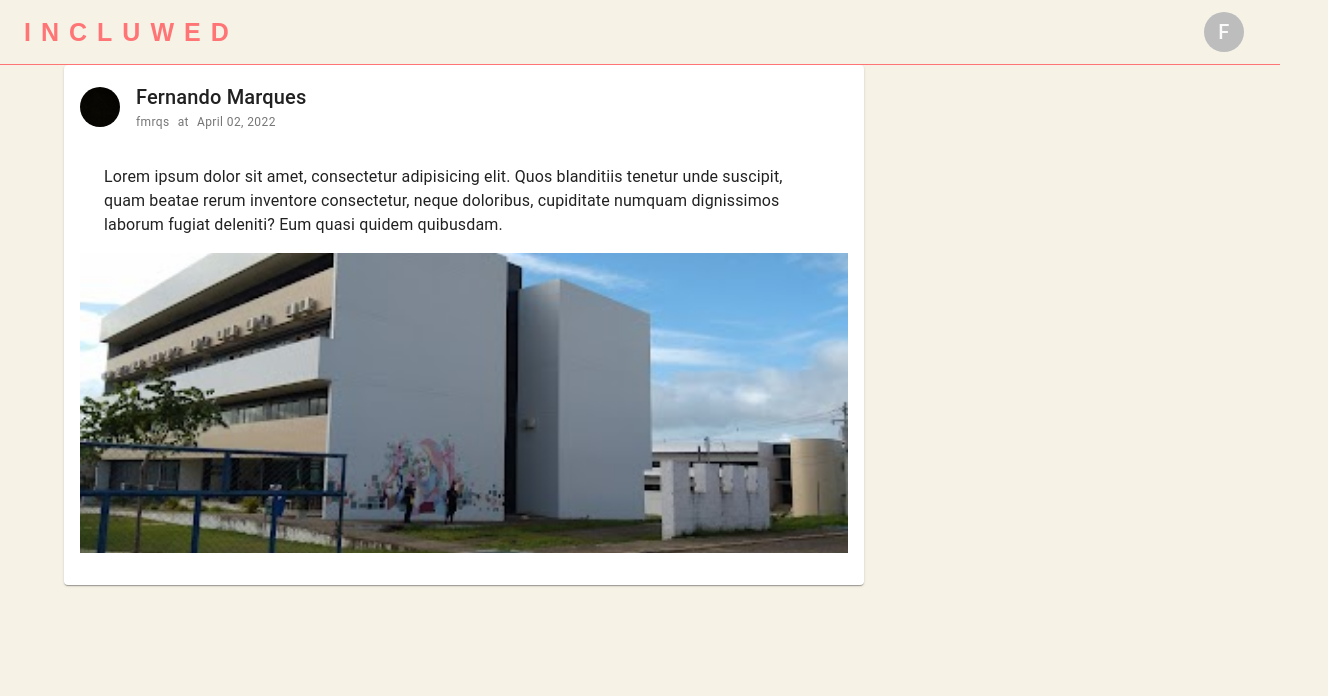
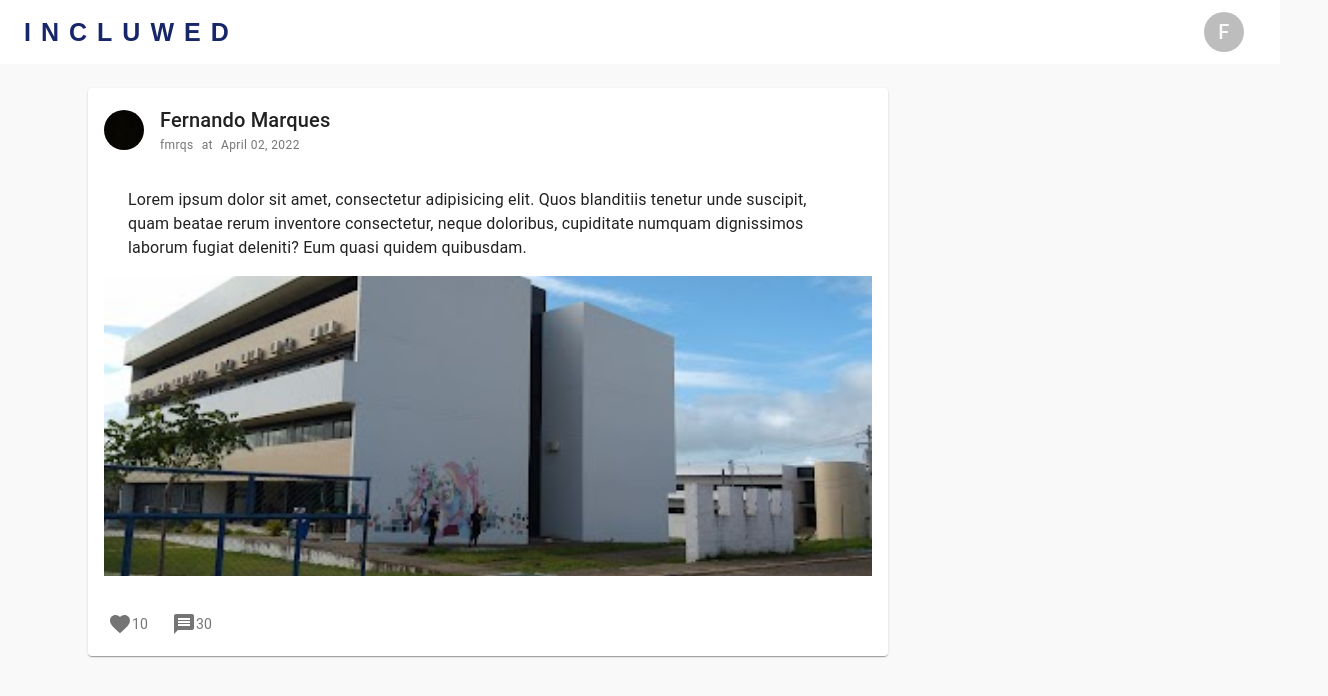
Before and after one commit to fmarqs/incluwed-frontend, a React (Create React App) app: page / in a window 1280 px wide. Shown: the top 696 px of the page, 1328 px wide, since content can reach past the window. Built offline with nearby package versions, Linux system fonts and the light colour scheme.

Commit message:
commit test

```diff
--- a/package.json
+++ b/package.json
@@ -6,16 +6,20 @@
     "@emotion/react": "^11.8.2",
     "@emotion/styled": "^11.8.1",
     "@material-ui/core": "^4.12.3",
+    "@material-ui/icons": "^4.11.3",
     "@mui/icons-material": "^5.5.1",
     "@mui/material": "^5.5.3",
-    "nth-check": "2.0.1",
     "@testing-library/jest-dom": "^5.16.3",
     "@testing-library/react": "^12.1.4",
     "@testing-library/user-event": "^13.5.0",
+    "axios": "^0.26.1",
+    "nth-check": "2.0.1",
     "react": "^18.0.0",
     "react-dom": "^18.0.0",
+    "react-redux": "^7.2.8",
     "react-scripts": "5.0.0",
     "react-tinder-card": "^1.4.5",
+    "redux": "^4.1.2",
     "web-vitals": "^2.1.4"
   },
   "scripts": {
--- a/src/components/PostCard/index.js
+++ b/src/components/PostCard/index.js
@@ -8,6 +8,9 @@ import CardMedia from "@material-ui/core/CardMedia";
 import CardActions from "@material-ui/core/CardActions";
 import Typography from "@material-ui/core/Typography";
 import Avatar from "@material-ui/core/Avatar";
+import FavoriteIcon from "@material-ui/icons/Favorite";
+import MessageIcon from "@material-ui/icons/Message";
+import IconButton from "@material-ui/core/IconButton";
 
 const useStyles = makeStyles((theme) => ({
   caption: {
@@ -23,7 +26,7 @@ const useStyles = makeStyles((theme) => ({
     widht: "100%",
     maxWidht: "100%",
     margin: "0 auto",
-  },
+  }
 }));
 
 function PostCard({ post }) {
@@ -54,7 +57,20 @@ function PostCard({ post }) {
         </Typography>
         <CardMedia component="img" alt="image post" height="300" image={post.image} />
       </CardContent>
-      <CardActions></CardActions>
+      <CardActions disableSpacing>
+        <IconButton arial-label="like">
+          <FavoriteIcon/>
+          <Typography style={{cursor:"pointer"}} color="textSecondary" variant="body2">
+          {"10"}
+          </Typography>
+        </IconButton>
+        <IconButton arial-label="comment">
+          <MessageIcon/>
+          <Typography style={{cursor:"pointer"}} color="textSecondary" variant="body2">
+          {"30"}
+          </Typography>
+        </IconButton>
+      </CardActions>
     </Card>
   );
 }
--- a/src/index.css
+++ b/src/index.css
@@ -5,7 +5,7 @@ body {
     sans-serif;
   -webkit-font-smoothing: antialiased;
   -moz-osx-font-smoothing: grayscale;
-  background-color: #F6F2E6;
+  background-color: #F9F9F9;
 }
 
 code {
--- a/src/pages/Home/components/Feed.js
+++ b/src/pages/Home/components/Feed.js
@@ -1,5 +1,6 @@
 import React from "react";
 import PostCard from "../../../components/PostCard";
+import { makeStyles } from "@material-ui/core/styles";
 
 const posts = [
   {
--- a/src/pages/Home/components/Header.js
+++ b/src/pages/Home/components/Header.js
@@ -10,6 +10,9 @@ const useStyles = makeStyles({
   appBar: {
     boxShadow: "none",
   },
+  grow: {
+    flexGrow: 1
+  }
 });
 
 function Header() {
@@ -20,15 +23,12 @@ function Header() {
       className={classes.appBar}
       position="fixed"
       color="inherit"
-      style={{
-        background: "#F6F2E6",
-      }}
     >
-    <Toolbar className="toolbar">
-
+    <Toolbar>
         <div>
           <span className="titleHeader"> INCLUWED</span>
         </div>
+        <div className={classes.grow}/>
         <div>
           <Button>
             <Avatar alt="Fernando Marques" src="/" />
--- a/src/pages/Home/components/style.css
+++ b/src/pages/Home/components/style.css
@@ -1,5 +1,5 @@
 .home {
-  background: #f6f2e6;
+  background: #F9F9F9;
 }
 
 .header {
@@ -12,7 +12,6 @@
   display: flex;
   align-items: center;
   min-height: 64px;
-  border-bottom: 1px solid #ff7575;
   justify-content: space-between;
   padding: 0 24px;
 }
@@ -26,9 +25,8 @@
   font-style: normal;
   font-weight: 700;
   font-size: 25px;
-  line-height: 50px;
   letter-spacing: 0.4em;
-  color: #ff7575;
+  color: #172668;
 }
 
 .main {
@@ -37,20 +35,3 @@
   width: 1280px;
   margin: 0 auto;
 }
-
-.feed {
-  background: yellow;
-  width: 100%;
-  padding: 24px;
-}
-
-.ranking {
-  position: absolute;
-  width: 400px;
-  height: 420px;
-  left: 1042px;
-  top: 254px;
-  border: 1px solid #000000;
-  box-sizing: border-box;
-  border-radius: 0px 10px 10px 10px;
-}
--- a/src/pages/Home/index.js
+++ b/src/pages/Home/index.js
@@ -13,9 +13,8 @@ const useStyles = makeStyles({
   },
   main: {
     height: '100vh',
-    display: 'flex',
+    padding: 24,
     width: '1280px',
-    margin: '0 auto',
   }
 })
 
```
Also changed, not shown: src/pages/signIn/index.js (added, +9 -0 lines), 1 other file (tests, documents, lock files or other folders).
